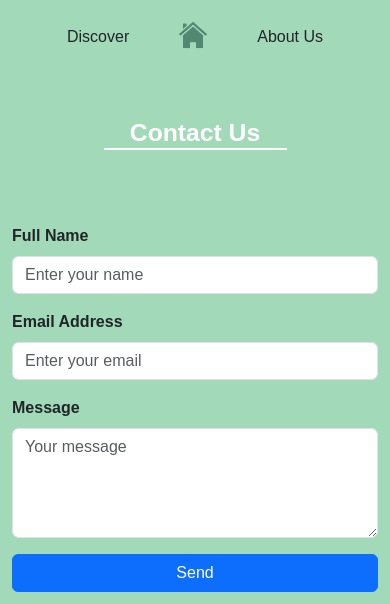
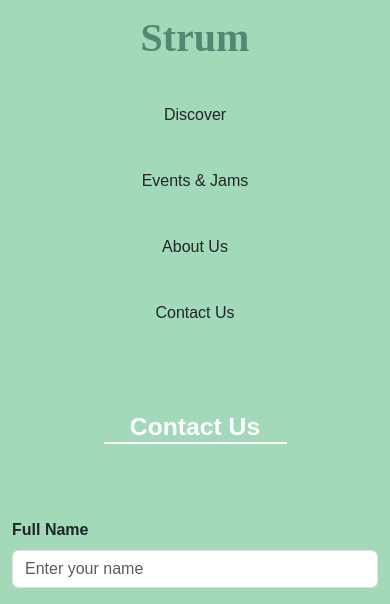
Before and after one commit to geren2/strum, a PHP site: page /contacts.html in a window 390 px wide. Shown: the top 604 px of the page. Run offline with PHP 8.4, Linux system fonts and the light colour scheme.

Commit message:
technical upgrades

```diff
--- a/contacts.html
+++ b/contacts.html
@@ -10,32 +10,39 @@
     <link rel="stylesheet" href="css/contacts.css" />
   </head>
   <body>
-    <header>
-      <nav class="d-flex justify-content-center">
-        <ul class="list-unstyled d-flex mb-0">
+    <header class="d-flex px-3 py-2">
+      <div class="logo">
+        <a href="index.html" onclick="scrollToTop(event)" style="text-decoration: none; color: inherit;">
+          Strum
+        </a>
+      </div>
+      <nav class="flex-grow-1">
+        <ul class="list-unstyled d-flex justify-content-center mb-0">
           <li class="mx-2">
             <button class="nav-btn btn" onclick="location.href='discover.html'">
               Discover
             </button>
           </li>
           <li class="mx-2">
-            <!-- Home Icon as Image -->
-            <a href="index.html">
-              <img
-                src="images/house_strange_green_bg.png"
-                alt="Home"
-                style="width: 70px; height: 70px"
-              />
-            </a>
+            <button class="nav-btn btn" onclick="location.href='events.html'">
+              Events & Jams
+            </button>
           </li>
           <li class="mx-2">
             <button class="nav-btn btn" onclick="location.href='about_us.html'">
               About Us
             </button>
           </li>
+          <li class="mx-2">
+            <button class="nav-btn btn" onclick="location.href='contacts.html'">
+              Contact Us
+            </button>
+          </li>
         </ul>
       </nav>
+      <div class="logo-placeholder" style="width: 100px;">&nbsp;</div> <!-- This balances the logo space -->
     </header>
+
 
     <!-- Contact Form Section -->
     <div class="container my-5">
--- a/css/contacts.css
+++ b/css/contacts.css
@@ -7,6 +7,57 @@ body {
   flex-direction: column;
   min-height: 100vh;
   font-family: "Nexa Light", sans-serif;
+}
+header {
+  display: flex;
+  justify-content: space-between;
+  align-items: center;
+  flex-wrap: wrap; /* Ensures responsiveness */
+  padding: 15px 20px;
+}
+
+nav {
+  flex-grow: 1; /* Allows nav to take available space */
+  display: flex;
+  justify-content: center; /* Centers the menu */
+}
+
+nav ul {
+  display: flex;
+  list-style: none;
+  gap: 15px;
+  padding: 0;
+}
+
+nav ul li {
+  display: inline;
+}
+
+/* Responsive styles */
+@media (max-width: 768px) {
+  header {
+    flex-direction: column;
+    align-items: center;
+    text-align: center;
+  }
+
+  nav {
+    width: 100%; /* Full width for mobile */
+    justify-content: center; /* Keep it centered */
+  }
+
+  nav ul {
+    flex-direction: column;
+    gap: 10px;
+    padding-top: 10px;
+  }
+}
+
+.logo {
+  font-size: 40px;
+  font-weight: bold;
+  font-family: "Museo700";
+  color: #528771;
 }
 
 .container {
```
Also changed, not shown: about_us.html (+14 -9 lines), discover.html (+14 -11 lines), events.html (+13 -9 lines), index.html (+14 -23 lines), js/index.js (added).
